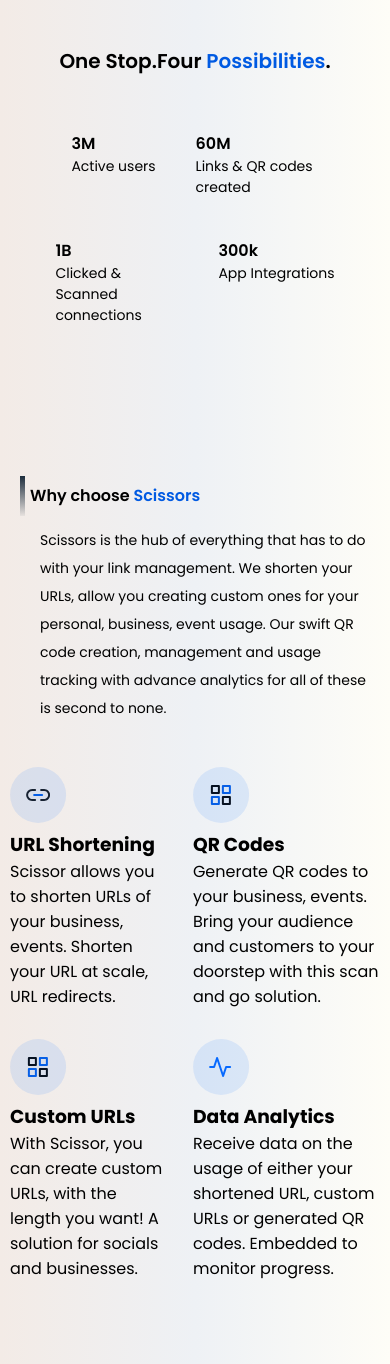
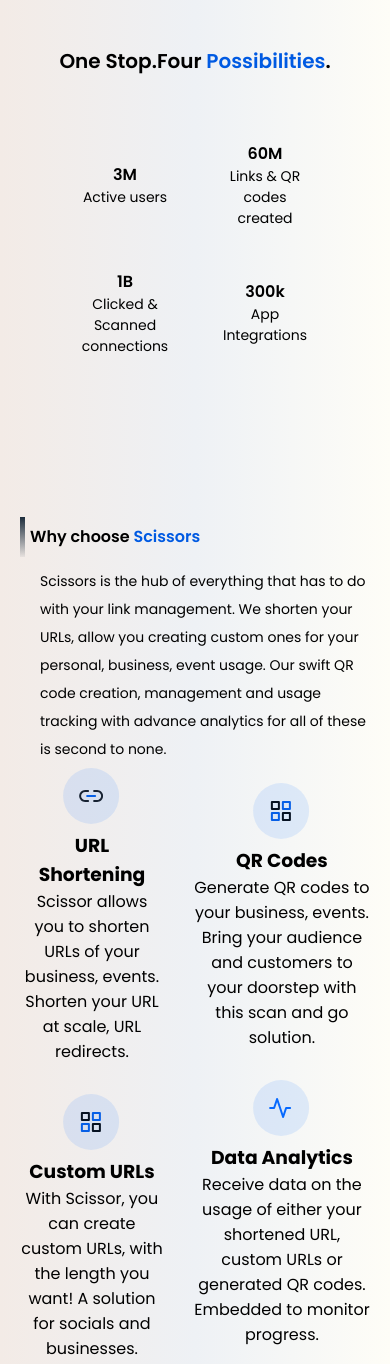
Before and after one commit to Vanessabakare/css-assignment-6, a plain HTML site: page index.html in a window 390 px wide. Shown: the part 800-2164 px from the top of the page. Drawn offline with Linux system fonts and the light colour scheme.

Commit message:
css update

```diff
--- a/style.css
+++ b/style.css
@@ -967,7 +967,7 @@ details[open] summary::after {
 
   /* price */
   .section4 {
-    height: 2000px;
+    max-height: 1700px;
   }
 
   .priceCardCont {
@@ -984,6 +984,11 @@ details[open] summary::after {
     width: 500px;
   }
 
+  .cardCont2 {
+    justify-self: center;
+    padding-inline: 10px;
+    text-align: center;
+  }
   /* footer */
   .footerCard1 {
     width: 210px;
@@ -1063,6 +1068,23 @@ details[open] summary::after {
     width: 100%;
   }
 
+  .priceCont {
+    align-items: center;
+    align-self: center;
+    justify-content: center;
+    width: 120px ;
+
+  }
+
+  .lineCont {
+    justify-content: center;
+    align-items: center;
+    text-align: center;
+    padding: 10px;
+    flex-wrap: wrap;
+  }
+
+
   .buttonCont {
     display: flex;
     flex-direction: column;
```
